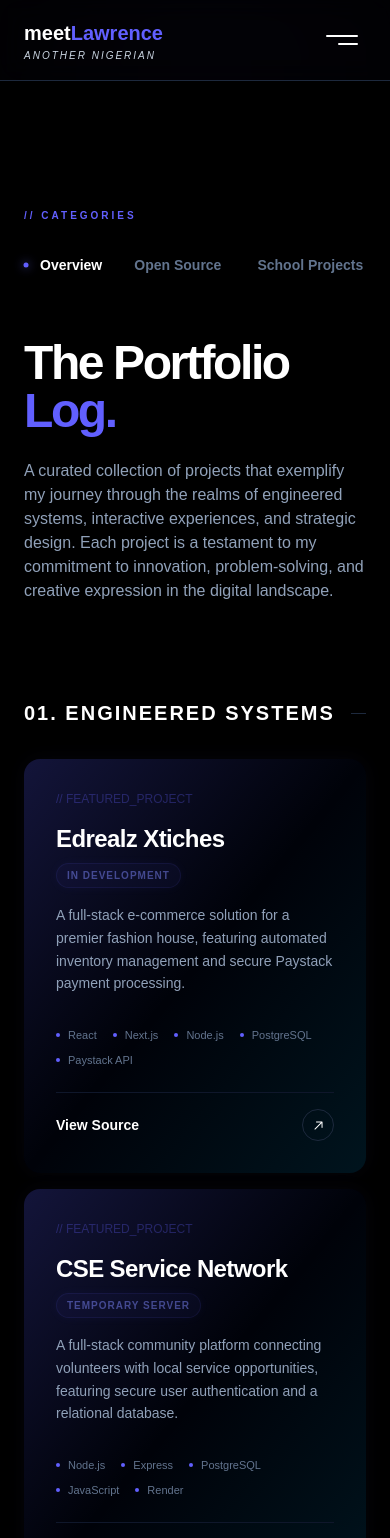
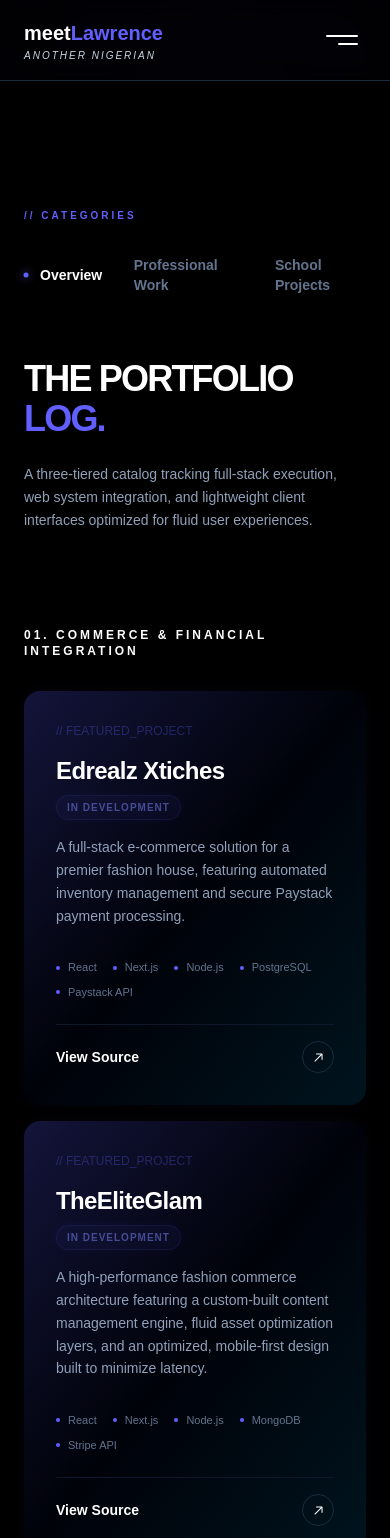
Before and after one commit to meetlawrence/portfolio, a Next.js app: page /projects in a window 390 px wide. Shown: the top 1538 px of the page. Built offline with nearby package versions, Linux system fonts and the light colour scheme.

Commit message:
refactor: optimize about page header layout and make credentials grid responsive

```diff
--- a/app/page.tsx
+++ b/app/page.tsx
@@ -6,7 +6,6 @@ const projects = [
     status: 'In Development',
     description: 'A full-stack e-commerce solution for a premier fashion house, featuring automated inventory management and secure Paystack payment processing.',
     technologies: ['React', 'Next.js', 'Node.js', 'PostgreSQL', 'Paystack API'],
-    link: '#'
   },
   {
     title: 'CineVibe',
--- a/app/projects/layout.tsx
+++ b/app/projects/layout.tsx
@@ -4,7 +4,7 @@ export default function ProjectsLayout({ children }: { children: React.ReactNode
   return (
     <div className="min-h-screen bg-black text-slate-300">
       <div className="fixed top-0 left-0 w-full h-full pointer-events-none -z-10">
-        <div className="absolute top-[-20%] left-[-10%] w-[500px] h-[500px] bg-indigo-900/10 blur-[120px] rounded-full" />
+        <div className="absolute top-[-20%] left-[-10%] w-125 h-125 bg-indigo-900/10 blur-[120px] rounded-full" />
       </div>
 
       <div className="max-w-6xl mx-auto px-6 pt-32 relative z-10">
--- a/app/projects/opensource/page.tsx
+++ /dev/null
@@ -1,32 +0,0 @@
-import ProjectList from '@/components/ProjectList';
-
-const openSource = [
-  {
-    title: 'Edrealz Xtiches',
-    status: 'Production',
-    description: 'Contributing to the digital fashion landscape with an automated inventory and payment engine.',
-    technologies: ['Next.js', 'PostgreSQL', 'Paystack'],
-    link: '#'
-  }
-];
-
-export default function OpenSourcePage() {
-  return (
-    <div className="space-y-12">
-      <section>
-        <h2 className="text-4xl font-black text-white tracking-tighter mb-4">
-          Open Source
-        </h2>
-        <p className="text-slate-400 max-w-xl">
-          Code built for the public. I believe in transparent logic and modular
-          architecture that others can build upon.
-        </p>
-      </section>
-      <section>
-        <h3 className="text-2xl font-black text-white tracking-tighter mb-4">Coming Soon!</h3>
-      </section>
-
-      {/* <ProjectList projects={openSource} /> */}
-    </div>
-  );
-}
--- a/app/projects/page.tsx
+++ b/app/projects/page.tsx
@@ -5,7 +5,6 @@ export interface Project {
   link: string;
   status?: string; // Optional field
 }
-
 
 import ProjectList from '@/components/ProjectList';
 
@@ -18,17 +17,24 @@ export const allProjects: Project[] = [
     link: '#'
   },
   {
-    title: 'CineVibe',
-    description: 'A high-performance cinematic exploration tool utilizing third-party REST APIs to deliver real-time movie insights and immersive user interfaces.',
-    technologies: ['JavaScript', 'REST APIs', 'Asynchronous Programming', 'CSS3'],
-    link: 'https://meetlawrence.github.io/wdd330/cinevibe/index.html'
+    title: 'TheEliteGlam',
+    status: 'In Development',
+    description: 'A high-performance fashion commerce architecture featuring a custom-built content management engine, fluid asset optimization layers, and an optimized, mobile-first design built to minimize latency.',
+    technologies: ['React', 'Next.js', 'Node.js', 'MongoDB', 'Stripe API'],
+    link: '#'
   },
   {
     title: 'CSE Service Network',
     status: 'Temporary Server',
     description: 'A full-stack community platform connecting volunteers with local service opportunities, featuring secure user authentication and a relational database.',
     technologies: ['Node.js', 'Express', 'PostgreSQL', 'JavaScript', 'Render'],
-    link: 'https://cse340-kl7q.onrender.com/' // Replace with your actual Render deployment URL
+    link: 'https://cse340-kl7q.onrender.com/'
+  },
+  {
+    title: 'CineVibe',
+    description: 'A high-performance cinematic exploration tool utilizing third-party REST APIs to deliver real-time movie insights and immersive user interfaces.',
+    technologies: ['JavaScript', 'REST APIs', 'Asynchronous Programming', 'CSS3'],
+    link: 'https://meetlawrence.github.io/wdd330/cinevibe/index.html'
   },
   {
     title: 'AbegChop',
@@ -51,58 +57,59 @@ export const allProjects: Project[] = [
 ];
 
 export default function ProjectsOverview() {
-  // 1. Filter the projects into your specific categories
-  const engineeredSystems = allProjects.filter(p =>
-    ['CSE Service Network', 'Edrealz Xtiches'].includes(p.title)
+  // 1. Digital Commerce & API Gateways
+  const commerceSystems = allProjects.filter(p =>
+    ['Edrealz Xtiches', 'TheEliteGlam'].includes(p.title)
   );
 
-  const interactiveExps = allProjects.filter(p =>
-    ['CineVibe', 'Chamber Portal'].includes(p.title)
+  // 2. Core Full-Stack Platforms & Network Apps
+  const fullStackApps = allProjects.filter(p =>
+    ['CSE Service Network'].includes(p.title)
   );
 
-  const strategicDesigns = allProjects.filter(p =>
-    ['AbegChop', 'Dream Nigeria'].includes(p.title)
+  // 3. Client-Side Engineering, Optimization & Data Directories
+  const performanceUI = allProjects.filter(p =>
+    ['CineVibe', 'AbegChop', 'Chamber Portal', 'Dream Nigeria'].includes(p.title)
   );
 
   return (
     <div className="space-y-24">
-      {/* Header */}
+      {/* Header Block */}
       <section>
-        <h1 className="text-5xl font-black text-white tracking-tighter mb-6">
+        <h1 className="text-4xl sm:text-5xl font-black text-white tracking-tighter mb-6 uppercase">
           The Portfolio <br />
           <span className="text-indigo-500">Log.</span>
         </h1>
-        <p className="text-slate-400 max-w-2xl">
-          A curated collection of projects that exemplify my journey through the realms of engineered systems, interactive experiences, and strategic design. Each project is a testament to my commitment to innovation, problem-solving, and creative expression in the digital landscape.
+        <p className="text-slate-400 max-w-2xl text-sm sm:text-base leading-relaxed font-light">
+          A three-tiered catalog tracking full-stack execution, web system integration, and lightweight client interfaces optimized for fluid user experiences.
         </p>
       </section>
 
-      {/* 01. Engineered Systems Section */}
+      {/* Tier 01 */}
       <section>
         <div className="flex items-center gap-4 mb-8">
-           <h2 className="text-xl font-bold text-white tracking-widest uppercase">01. Engineered Systems</h2>
-           <div className="h-px grow bg-slate-800" />
+           <h2 className="text-xs sm:text-sm font-bold text-white tracking-[0.25em] uppercase">01. Commerce &amp; Financial Integration</h2>
+           <div className="h-px grow bg-slate-800/80" />
         </div>
-        {/* Pass the filtered array to existing ProjectList component */}
-        <ProjectList projects={engineeredSystems} />
+        <ProjectList projects={commerceSystems} />
       </section>
 
-      {/* 02. Interactive Experiences Section */}
+      {/* Tier 02 */}
       <section>
         <div className="flex items-center gap-4 mb-8">
-           <h2 className="text-xl font-bold text-white tracking-widest uppercase">02. Interactive Experiences</h2>
-           <div className="h-px grow bg-slate-800" />
+           <h2 className="text-xs sm:text-sm font-bold text-white tracking-[0.25em] uppercase">02. Distributed Full-Stack Applications</h2>
+           <div className="h-px grow bg-slate-800/80" />
         </div>
-        <ProjectList projects={interactiveExps} />
+        <ProjectList projects={fullStackApps} />
       </section>
 
-      {/* 03. Strategic Design Section */}
+      {/* Tier 03 */}
       <section>
         <div className="flex items-center gap-4 mb-8">
-           <h2 className="text-xl font-bold text-white tracking-widest uppercase">03. Strategic Design</h2>
-           <div className="h-px grow bg-slate-800" />
+           <h2 className="text-xs sm:text-sm font-bold text-white tracking-[0.25em] uppercase">03. Performance UI &amp; Data Directories</h2>
+           <div className="h-px grow bg-slate-800/80" />
         </div>
-        <ProjectList projects={strategicDesigns} />
+        <ProjectList projects={performanceUI} />
       </section>
     </div>
   );
--- /dev/null
+++ b/app/projects/professional/page.tsx
@@ -0,0 +1,41 @@
+import ProjectList from '@/components/ProjectList';
+
+const professionalWork = [
+  {
+    title: 'Edrealz Xtiches',
+    status: 'In Development',
+    description: 'Contributing to the digital fashion landscape with an automated inventory and payment engine.',
+    technologies: ['React', 'Next.js', 'Node.js', 'PostgreSQL', 'Paystack', 'Tailwind CSS']
+  },
+  {
+    title: 'TheEliteGlam',
+    status: 'In Development',
+    description: 'A high-performance fashion commerce architecture featuring a custom-built content management engine, fluid asset optimization layers, and an optimized, mobile-first design built to minimize latency.',
+    technologies: ['React', 'Next.js', 'Node.js', 'PostgreSQL', 'Paystack', 'Tailwind CSS']
+  }
+];
+
+export default function ProfessionalPage() {
+  return (
+    <div className="space-y-12">
+      {/* Header Section */}
+      <section className="border-l-2 border-indigo-500 pl-4 sm:pl-6">
+  <div className="text-xs font-mono text-indigo-400 uppercase tracking-widest mb-1">
+    [ Track_01 // Production ]
+  </div>
+  <h2 className="text-3xl sm:text-4xl font-black text-white tracking-tighter uppercase mb-3">
+    Enterprise &amp; Deployment
+  </h2>
+  <p className="text-slate-400 max-w-xl text-sm leading-relaxed font-normal">
+    Live production systems built to handle real user traffic. Specializing in secure financial
+    gateways, custom server-side inventory logic, and modular API design.
+  </p>
+</section>
+
+      {/* Projects Display Section */}
+      <section>
+        <ProjectList projects={professionalWork} />
+      </section>
+    </div>
+  );
+}
--- a/app/projects/school/page.tsx
+++ b/app/projects/school/page.tsx
@@ -3,38 +3,58 @@ import ProjectList from '@/components/ProjectList';
 const schoolProjects = [
   {
     title: 'AbegChop',
-    description: 'Optimized for the Calabar campus environment. Focused on data-fetching efficiency and mobile responsiveness.',
-    technologies: ['JavaScript', 'JSON', 'Performance'],
+    description: 'A mobile-first food discovery platform optimized for low-bandwidth environments, enabling students to navigate campus-specific culinary options.',
+    technologies: ['JavaScript', 'JSON', 'CSS Grid/Flexbox', 'Performance Optimization'],
     link: 'https://meetlawrence.github.io/wdd231/project/index.html'
   },
   {
     title: 'CineVibe',
-    description: 'Academic exploration of Asynchronous JavaScript and REST API integration.',
-    technologies: ['API', 'Asynchronous JS', 'CSS3'],
+    description: 'A high-performance cinematic exploration tool utilizing third-party REST APIs to deliver real-time movie insights and immersive user interfaces.',
+    technologies: ['JavaScript', 'REST APIs', 'Asynchronous Programming', 'CSS3'],
     link: 'https://meetlawrence.github.io/wdd330/cinevibe/index.html'
+  },
+  {
+    title: 'CSE Service Network',
+    status: 'Temporary Server',
+    description: 'A full-stack community platform connecting volunteers with local service opportunities, featuring secure user authentication and a relational database.',
+    technologies: ['Node.js', 'Express', 'PostgreSQL', 'JavaScript', 'Render'],
+    link: 'https://cse340-kl7q.onrender.com/'
+  },
+  {
+    title: 'Chamber Portal',
+    description: 'A digitized business directory engineered for the Calabar Chamber of Commerce to streamline member data management and local business visibility.',
+    technologies: ['JavaScript', 'Responsive Architecture', 'JSON Data Structures'],
+    link: 'https://meetlawrence.github.io/wdd231/chamber/index.html'
+  },
+  {
+    title: 'Dream Nigeria',
+    description: 'A vibrant tourism platform highlighting cultural attractions in Cross River State, featuring a dynamic gallery and optimized responsive layouts.',
+    technologies: ['Figma', 'HTML5', 'CSS3', 'JavaScript'],
+    link: 'https://meetlawrence.github.io/wdd131/project/index.html'
   }
 ];
 
 export default function SchoolPage() {
   return (
     <div className="space-y-12">
-      <section>
-        <h2 className="text-4xl font-black text-white tracking-tighter mb-4">
-          Academic Labs
+      {/* Header Section */}
+      <section className="border-l-2 border-indigo-500 pl-4 sm:pl-6">
+        <div className="text-xs font-mono text-indigo-400 uppercase tracking-widest mb-1">
+          [ Track_02 // Labs ]
+        </div>
+        <h2 className="text-3xl sm:text-4xl font-black text-white tracking-tighter uppercase mb-3">
+          Systems &amp; Architecture
         </h2>
-        <p className="text-slate-400 max-w-xl">
-          Where theory meets execution. These projects represent deep dives into
-          data structures, API management, and responsive architecture.
+        <p className="text-slate-400 max-w-xl text-sm leading-relaxed font-normal">
+          Architectural milestones built during full-stack development tracks. Focus areas include
+          relational database normalization, asynchronous data streams, and secure local session states.
         </p>
       </section>
+
+      {/* Projects Display Section */}
       <section>
-        <h3 className="text-2xl font-black text-white tracking-tighter mb-4">Coming Soon!</h3>
+        <ProjectList projects={schoolProjects} />
       </section>
-
-
-      <div className="opacity-80">
-        {/* <ProjectList projects={schoolProjects} /> */}
-      </div>
     </div>
   );
 }
--- a/components/Biodata.tsx
+++ b/components/Biodata.tsx
@@ -1,9 +1,19 @@
 export default function Biodata() {
   const skills = [
-    "HTML/CSS (Flexbox/Grid)", "JavaScript (ES6+)", "TypeScript",
-    "React / Next.js", "Node.js", "Express",
-    "PostgreSQL / MySQL", "Figma", "Git / GitHub"
-  ];
+  "HTML5 / CSS3",
+  "JavaScript (ES6+)",
+  "TypeScript",
+  "React / Next.js",
+  "Tailwind CSS",
+  "Node.js",
+  "Express",
+  "RESTful APIs",
+  "PostgreSQL / MySQL",
+  "MongoDB",
+  "Unit Testing (Jest)",
+  "Figma",
+  "Git / GitHub"
+];
 
   return (
     <div className="w-full bg-transparent font-sans selection:bg-indigo-500/30">
--- a/components/Footer.tsx
+++ b/components/Footer.tsx
@@ -16,21 +16,21 @@ export default function Footer() {
         {/* Social / Quick Links */}
         <div className="flex gap-8 text-sm font-medium">
           <a
-            href="https://github.com/your-username"
+            href="https://github.com/meetlawrence"
             target="_blank"
             className="hover:text-white transition-colors"
           >
             GitHub
           </a>
           <a
-            href="https://linkedin.com/in/your-username"
+            href="https://www.linkedin.com/in/lawrence-okon-53521b1aa/"
             target="_blank"
             className="hover:text-white transition-colors"
           >
             LinkedIn
           </a>
           <a
-            href="mailto:lokon4@byupathway.edu"
+            href="mailto:meetlawrence@outlook.com"
             className="hover:text-white transition-colors"
           >
             Contact
--- a/components/ProjectNav.tsx
+++ b/components/ProjectNav.tsx
@@ -5,7 +5,7 @@ import { usePathname } from 'next/navigation';
 
 const projectLinks = [
   { name: 'Overview', href: '/projects' },
-  { name: 'Open Source', href: '/projects/opensource' },
+  { name: 'Professional Work', href: '/projects/professional' },
   { name: 'School Projects', href: '/projects/school' },
 ];
 
```
